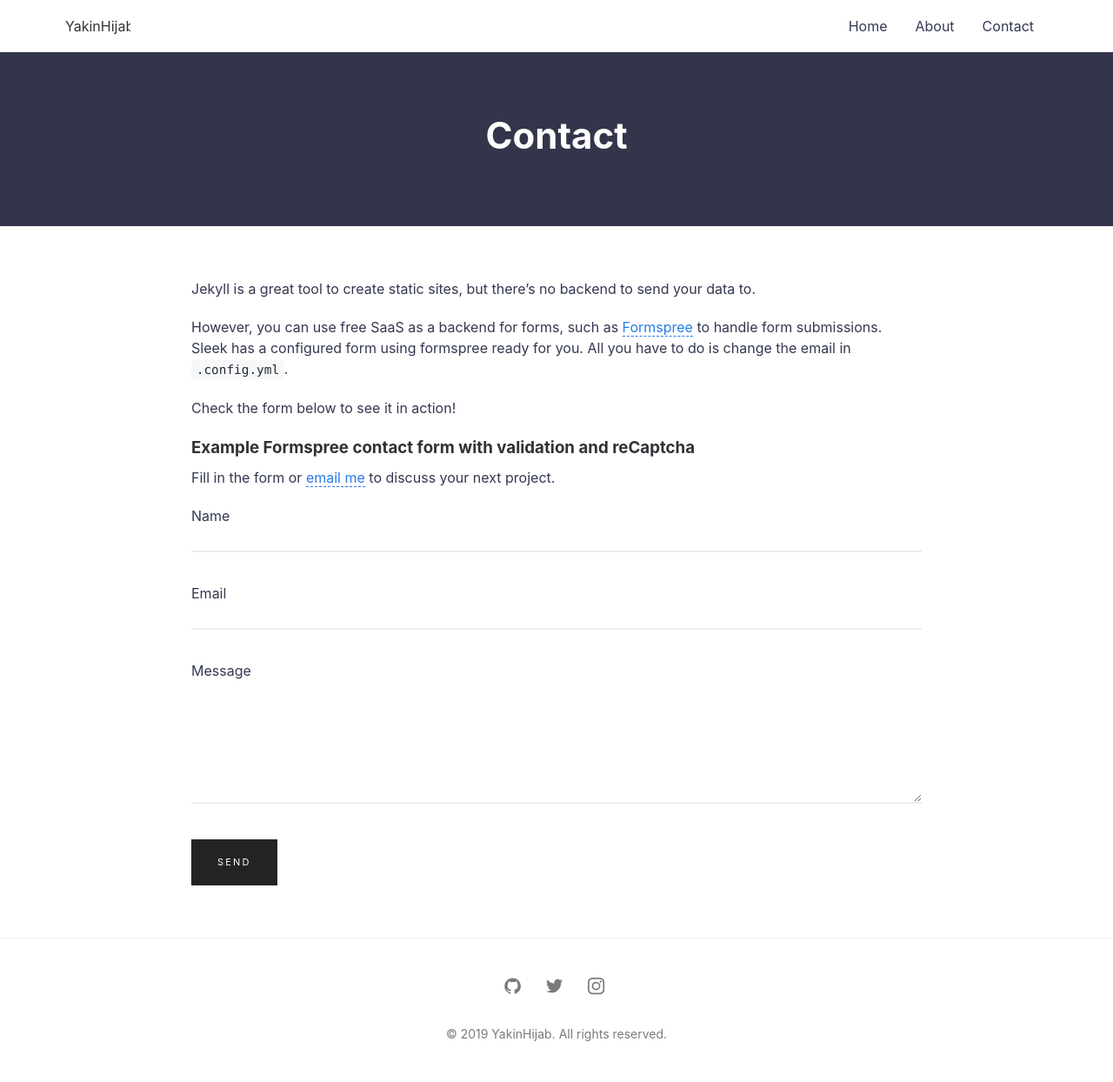
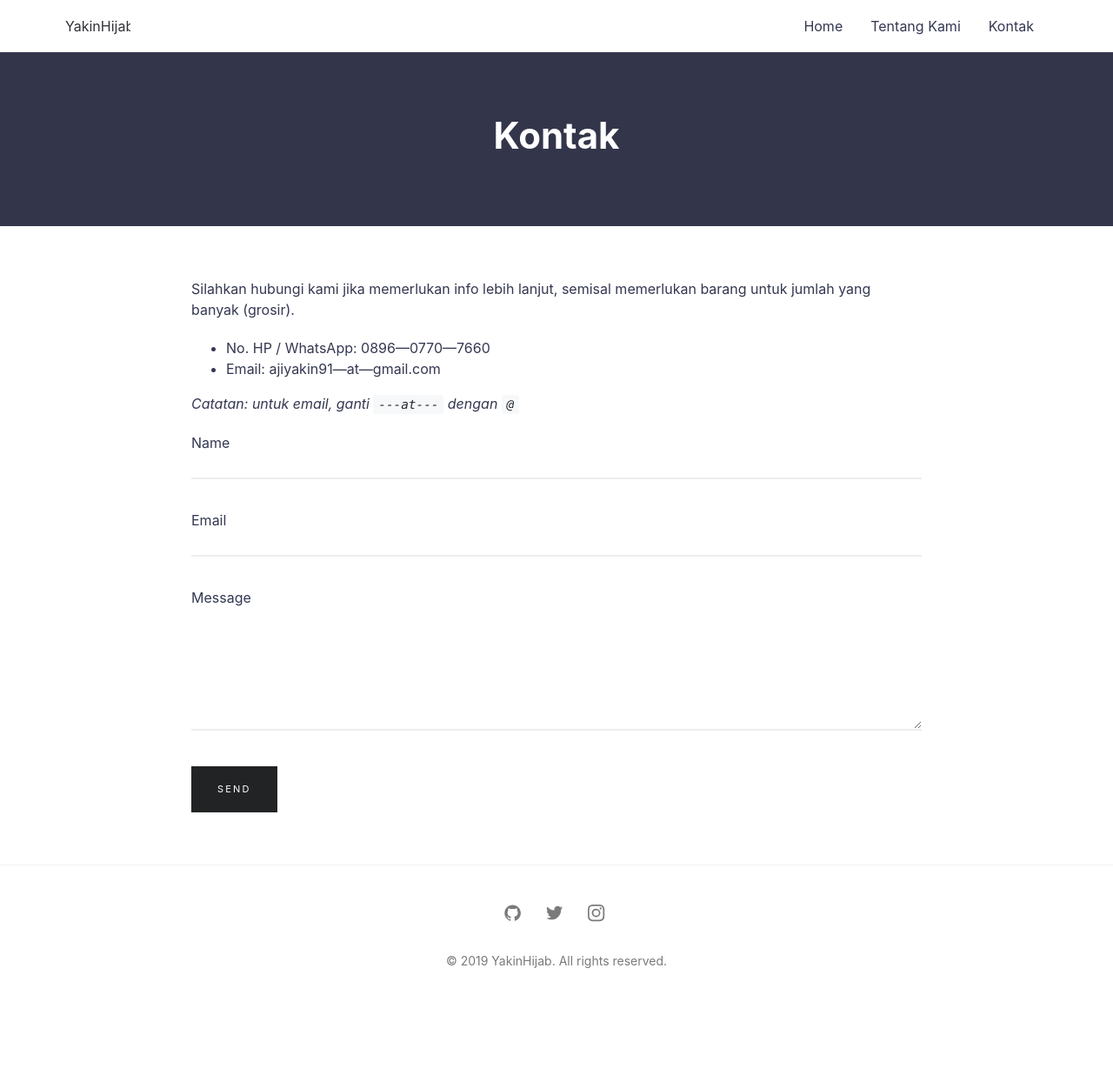
Before and after one commit to theikalman/webhijab, a Jekyll site: the page built from contact.md, in a window 1280 px wide. Shown: the whole page at 87% size. Built offline with Jekyll 4.4.1, drawn with Linux system fonts in a browser that asks for light colours; after the commit the page ends 1160 px from its top, so only the background shows below that.

Commit message:
Update permalink to be more SEO friendly for Indonesia

```diff
--- a/_config.yml
+++ b/_config.yml
@@ -21,8 +21,8 @@ social:
 # THEME SETTINGS
 navigation: # Navigation links
   - {name: 'Home', link: '/'}
-  - {name: 'About', link: '/about'}
-  - {name: 'Contact', link: '/contact'}
+  - {name: 'Tentang Kami', link: '/tentang-kami'}
+  - {name: 'Kontak', link: '/kontak'}
 
 tagline: >
   Menyediakan berbagai macam jenis hijab, untuk anak-anak maupun dewasa.
--- a/contact.md
+++ b/contact.md
@@ -1,18 +1,16 @@
 ---
 layout: page
-title: Contact
-permalink: /contact/
+title: Kontak
+permalink: /kontak/
 ---
 
-Jekyll is a great tool to create static sites, but there’s no backend to send your data to.
+Silahkan hubungi kami jika memerlukan info lebih lanjut, semisal
+memerlukan barang untuk jumlah yang banyak (grosir).
 
-However, you can use free SaaS as a backend for forms, such as [Formspree](https://formspree.io/) to handle form submissions. Sleek has a configured form using formspree ready for you. All you have to do is change the email in `.config.yml`.
+- No. HP / WhatsApp: 0896---0770---7660
+- Email: ajiyakin91---at---gmail.com
 
-Check the form below to see it in action!
-
-### Example Formspree contact form with validation and reCaptcha
-
-Fill in the form or [email me](mailto:{{site.email}}) to discuss your next project.
+_Catatan: untuk email, ganti `---at---` dengan `@`_
 
 {% include form.html %}
 
```
Also changed, not shown: about.md (+1 -1 lines).
